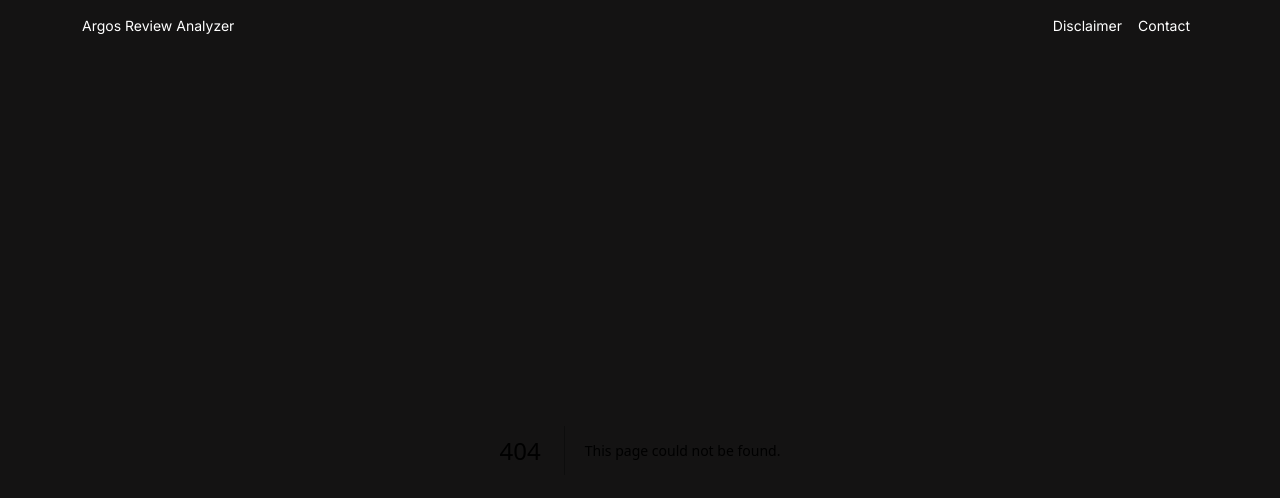
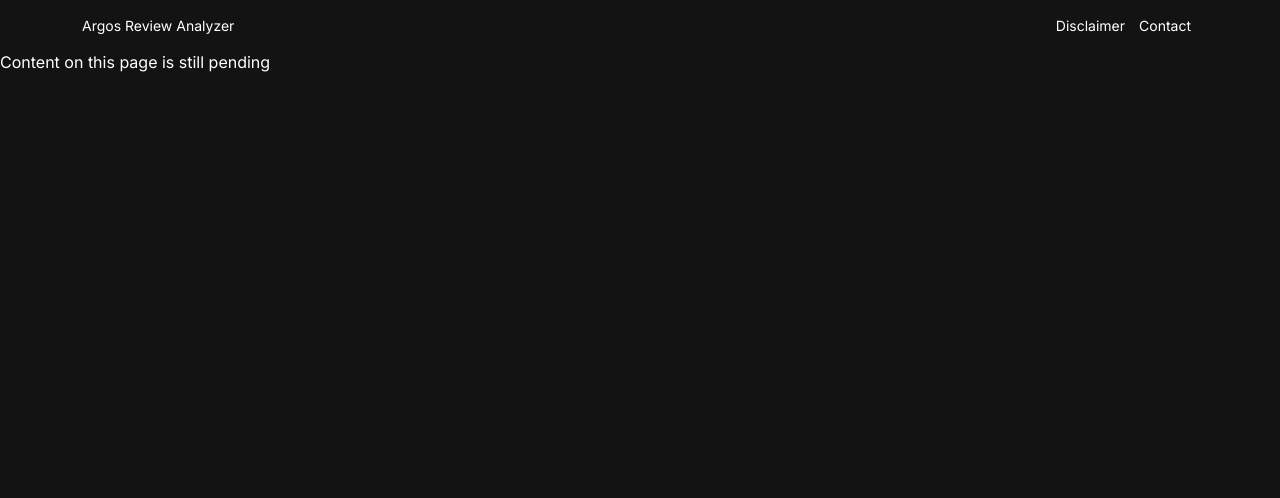
Before and after one commit to Analog-Archives/Argos-Review-Analyzer, a Next.js app: page /Contact in a window 1280 px wide. Before the commit this address had no page. Shown: the top 498 px of the page. Built offline with nearby package versions, Linux system fonts and the light colour scheme.

Commit message:
update pages

```diff
--- /dev/null
+++ b/app/Contact/page.tsx
@@ -0,0 +1,15 @@
+"use client"
+
+import React from "react"
+
+const Contact: React.FC = () => {
+    return (
+        <>
+            <div style={{ color: "white" }}>
+                Content on this page is still pending
+            </div>
+        </>
+    )
+}
+
+export default Contact
--- a/components/app/navbar/navbar.module.css
+++ b/components/app/navbar/navbar.module.css
@@ -4,6 +4,9 @@
 }
 
 .nav_link {
+    text-decoration: none;
+    margin-left: 7px;
+    margin-right: 7px;
     color: white !important;
     font-size: 14px !important;
 }
--- a/components/app/navbar/navbar.tsx
+++ b/components/app/navbar/navbar.tsx
@@ -1,10 +1,11 @@
 "use client"
+
+import Link from 'next/link';
 
 // components
 import Container from 'react-bootstrap/Container';
 import Nav from 'react-bootstrap/Nav';
 import Navbar from 'react-bootstrap/Navbar';
-import NavDropdown from 'react-bootstrap/NavDropdown';
 
 // stylesheet
 import Styles from './navbar.module.css'
@@ -19,19 +20,23 @@ const TopNavbar: React.FC<{}> = () => {
                         style={{
                             color: 'white',
                             fontSize: 14,
-                            fontFamily : 'Inter, sans-serif',
+                            fontFamily: 'Inter, sans-serif',
                         }}>Argos Review Analyzer</Navbar.Brand>
 
                     <Navbar.Toggle aria-controls="basic-navbar-nav" />
 
                     <Navbar.Collapse id="basic-navbar-nav">
                         <Nav className="ms-auto">
-                            <Nav.Link
+                            <Link
                                 className={Styles.nav_link}
-                                href="">Disclaimer</Nav.Link>
-                            <Nav.Link
+                                href="/disclaimer">
+                                Disclaimer
+                            </Link>
+                            <Link
                                 className={Styles.nav_link}
-                                href="">Contact</Nav.Link>
+                                href="/Contact">
+                                Contact
+                            </Link>
                         </Nav>
                     </Navbar.Collapse>
                 </Container>
--- a/package.json
+++ b/package.json
@@ -20,6 +20,7 @@
     "react": "^18",
     "react-bootstrap": "^2.10.4",
     "react-dom": "^18",
+    "react-tooltip": "^5.28.0",
     "tailwind-merge": "^2.4.0",
     "tailwindcss-animate": "^1.0.7"
   },
```
Also changed, not shown: components/app/home/result-card/ErrorMessage.tsx (+6 -5 lines), components/app/home/result-card/result-card.module.css (+26 -0 lines), components/app/home/search-section/search-section.tsx (+6 -1 lines), 1 other file (tests, documents, lock files or other folders).
